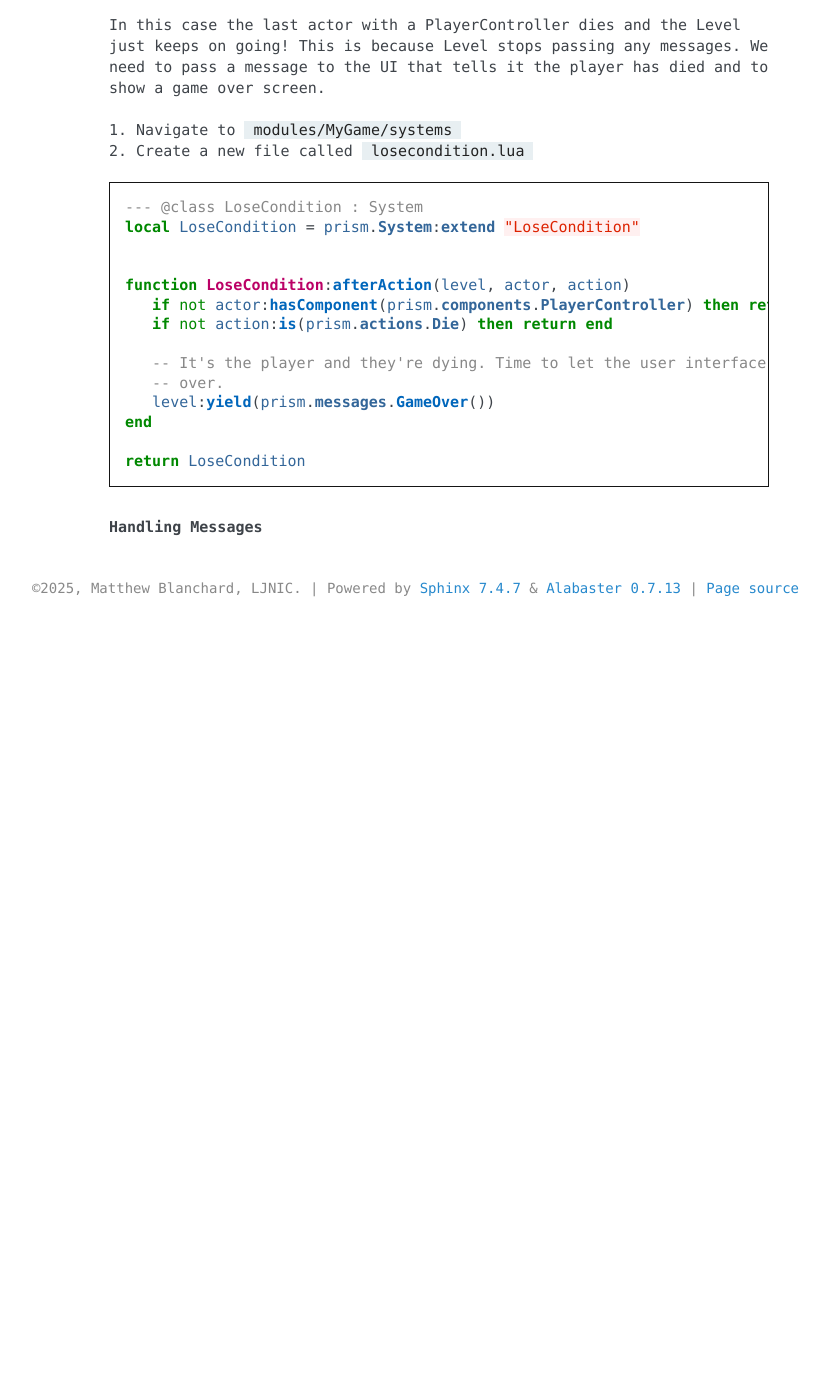
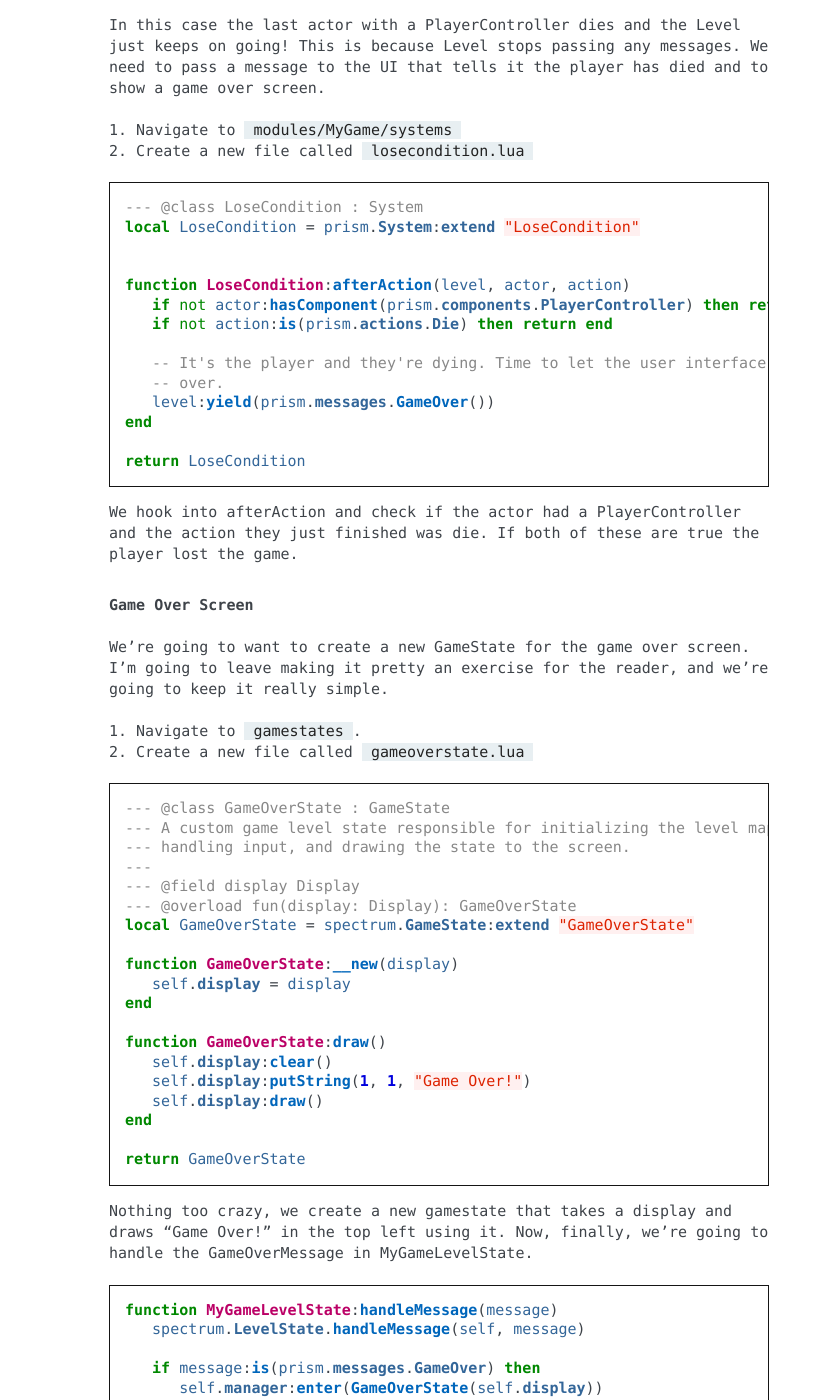
Before and after one commit to drewww/prism, a Sphinx documentation site: the page built from docs/source/making-a-roguelike/part3.rst, in a window 1280 px wide and 1400 px high, scrolled down 4259 px. Shown: the whole window, without its empty margins (311-1140 px from the left). Built offline with Sphinx 7.4.7, drawn with Linux system fonts in a browser that asks for light colours; pages that are not in the unit, such as notebooks, are missing from menus; before the commit the page ends 4889 px from its top, so only the background shows below that; some of the changed text lies outside the part shown.

Commit message:
Finished part3.

```diff
--- a/docs/source/making-a-roguelike/part3.rst
+++ b/docs/source/making-a-roguelike/part3.rst
@@ -242,5 +242,97 @@ game over screen.
 
    return LoseCondition
 
-Handling Messages
------------------
+We hook into afterAction and check if the actor had a PlayerController and the action they just finished
+was die. If both of these are true the player lost the game.
+
+Game Over Screen
+----------------
+
+We're going to want to create a new GameState for the game over screen. I'm going to leave making
+it pretty an exercise for the reader, and we're going to keep it really simple.
+
+1. Navigate to ``gamestates``.
+2. Create a new file called ``gameoverstate.lua``
+
+.. code:: lua
+
+   --- @class GameOverState : GameState
+   --- A custom game level state responsible for initializing the level map,
+   --- handling input, and drawing the state to the screen.
+   ---
+   --- @field display Display
+   --- @overload fun(display: Display): GameOverState
+   local GameOverState = spectrum.GameState:extend "GameOverState"
+
+   function GameOverState:__new(display)
+      self.display = display
+   end
+
+   function GameOverState:draw()
+      self.display:clear()
+      self.display:putString(1, 1, "Game Over!")
+      self.display:draw()
+   end
+
+   return GameOverState
+
+Nothing too crazy, we create a new gamestate that takes a display and draws "Game Over!" in the top left using it.
+Now, finally, we're going to handle the GameOverMessage in MyGameLevelState.
+
+.. code:: lua
+
+   function MyGameLevelState:handleMessage(message)
+      spectrum.LevelState.handleMessage(self, message)
+
+      if message:is(prism.messages.GameOver) then
+         self.manager:enter(GameOverState(self.display))
+      end
+   end
+
+Our handleMessage function listens for messages from the Level, and in this case when it gets the GameOver message we know
+it's time to trash this levelstate and show the GameOverState instead!
+
+Wrapping Up
+-----------
+
+The last thing we've got to do now is give the Player the attacker component, and change some of the keypressed handling.
+
+Head over to the player file and add the following:
+
+.. code:: lua
+
+   prism.components.Attacker(1)
+
+Now let's make our way to MyGameLevelState and add in some logic for making attacks.
+
+.. code:: lua
+
+   -- MyGamelevelstate.lua
+   -- keypressed()
+
+   -- line 127
+   local target = self.level:query() -- grab a query object
+      :at(destination:decompose()) -- restrict the query to the destination
+      :first() -- grab one of the kickable things, or nil
+
+   if love.keyboard.isDown("lshift") then
+      local kick = prism.actions.Kick(owner, target)
+      if kick:canPerform(self.level) then
+         decision:setAction(kick)
+      end
+   else
+      local attack = prism.actions.Attack(owner, target)
+      if attack:canPerform(self.level) then
+         decision:setAction(attack)
+      end
+   end
+
+Okay and we're finally done! Now the player can attack, but if they hold shift they can still
+kick.
+
+In the Next Section
+-------------------
+
+We've got attacking working now and we can lose hp and die and so can the kobolds! There's a little
+bit of a problem, though. It's hard to tell what's going on! In the next section of the tutorial we'll
+be adding a message log.
```
Also changed, not shown: other parts of docs/source/making-a-roguelike/part3.rst (+2 -2 lines).
